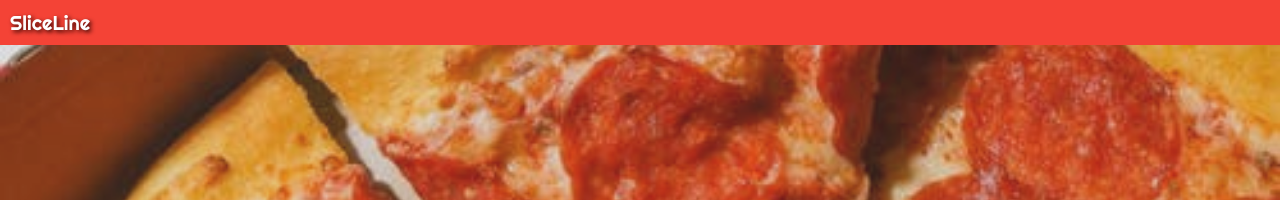
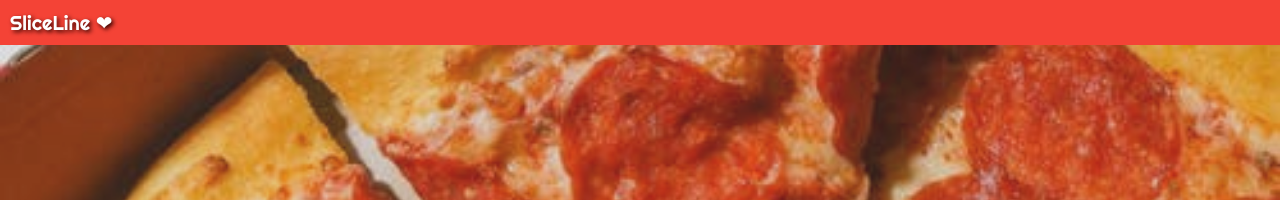
Before and after one commit to keavarin/pizzasliceline, a React (Create React App) app: page / in a window 1280 px wide. Shown: the top 202 px of the page. Built offline with nearby package versions, Linux system fonts and the light colour scheme.

Commit message:
add globalstyle

```diff
--- a/src/App.js
+++ b/src/App.js
@@ -3,15 +3,7 @@ import { createGlobalStyle } from 'styled-components'
 import {Navbar} from "./Navbar/Navbar"
 import {Banner} from "./Banner/Banner"
 import {Menu} from "./Menu/Menu"
-const GlobalStyle = createGlobalStyle`
-  body {
-    font-family: 'Open Sans', sans-serif;
-    margin: 0;
-  }
-  h1,h2,h3 {
-    font-family: 'Righteous', cursive;
-  }
-`
+import {GlobalStyle} from "./Styles/GlobalStyle"
 function App() {
   return (
       <>
--- a/src/Navbar/Navbar.js
+++ b/src/Navbar/Navbar.js
@@ -17,7 +17,10 @@ color: white;
 text-shadow: 2px 2px 4px #380502;
 `
 export function Navbar(){
-    return <NavbarStyled>
-        <Logo>SliceLine</Logo>
-    </NavbarStyled>;
+    return(
+    <NavbarStyled>
+        <Logo>SliceLine <span role="img" aria-label="pizza slice">❤</span></Logo>
+
+    </NavbarStyled>
+    )
 }
--- /dev/null
+++ b/src/Styles/GlobalStyle.js
@@ -0,0 +1,11 @@
+import {createGlobalStyle} from "styled-components";
+
+export const GlobalStyle = createGlobalStyle`
+  body {
+    font-family: 'Open Sans', sans-serif;
+    margin: 0;
+  }
+  h1,h2,h3 {
+    font-family: 'Righteous', cursive;
+  }
+`
```
